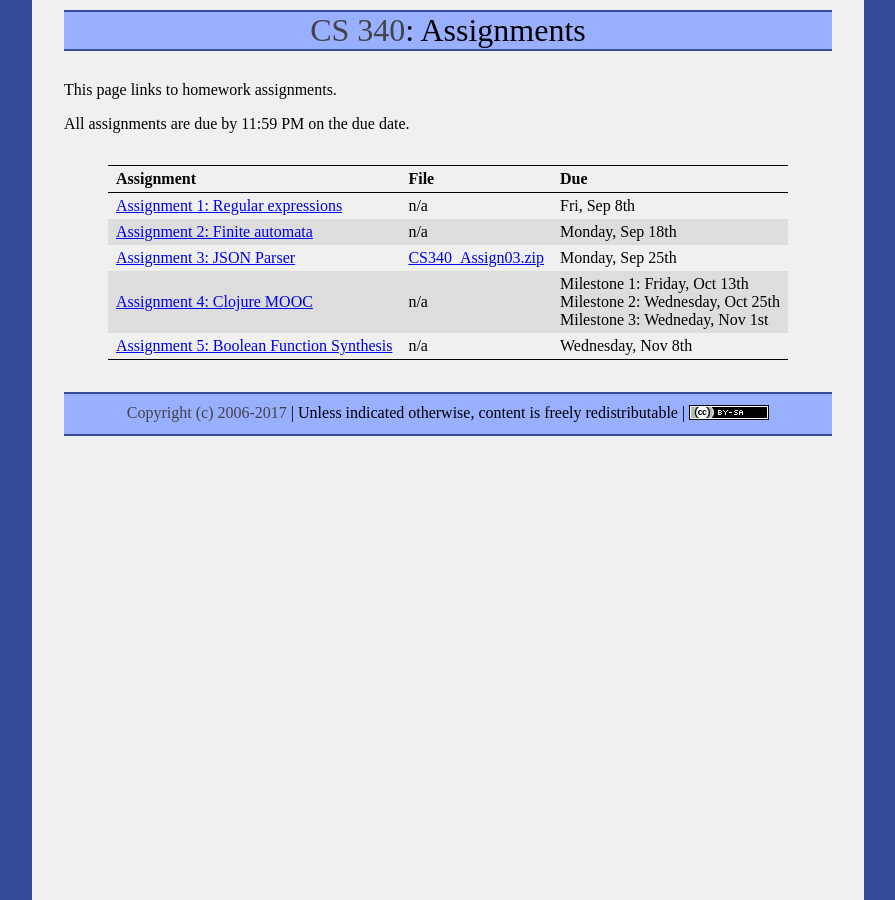
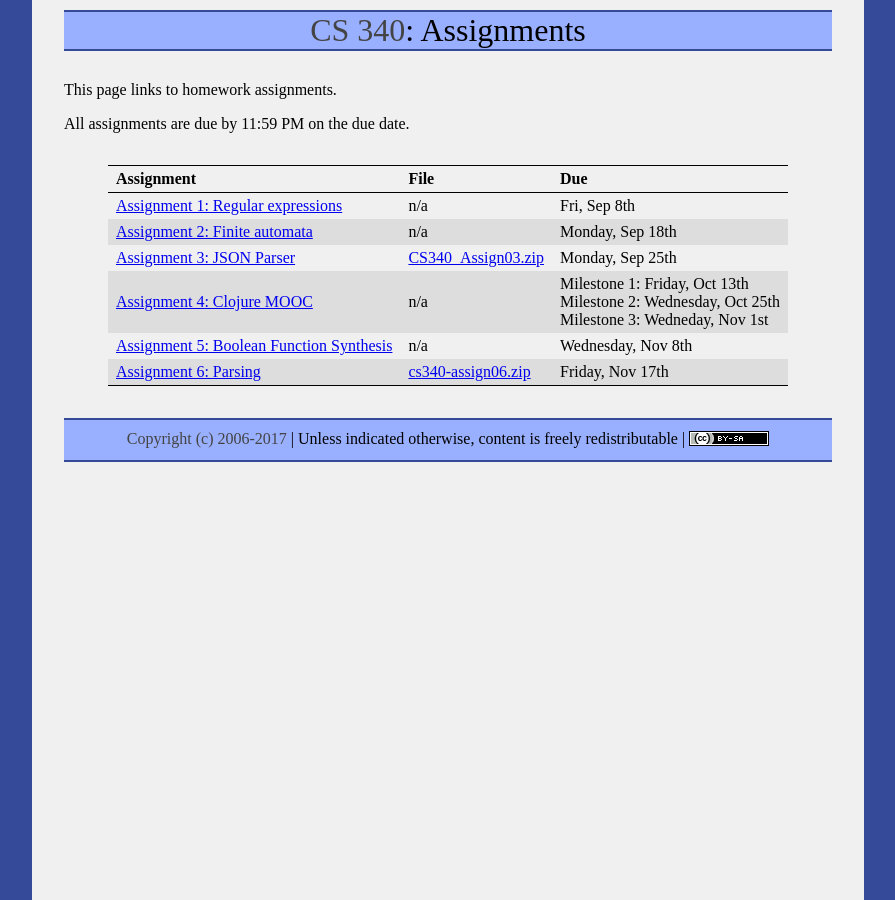
Before and after one commit to ycpcs/cs340-fall2017, a Jekyll site: the page built from assign/index.md, in a window 1280 px wide. Shown: the whole page, without its empty margins (192-1087 px from the left). Built offline with Jekyll 4.4.1, drawn with Linux system fonts in a browser that asks for light colours.

Commit message:
post assignment 6, update a6-8 skeletons

```diff
--- a/assign/index.md
+++ b/assign/index.md
@@ -14,9 +14,9 @@ All assignments are due by 11:59 PM on the due date.
 > [Assignment 3: JSON Parser](assign03.html) | [CS340\_Assign03.zip](CS340_Assign03.zip) | Monday, Sep 25th
 > [Assignment 4: Clojure MOOC](assign04.html) | n/a | Milestone 1: Friday, Oct 13th<br>Milestone 2: Wednesday, Oct 25th<br>Milestone 3: Wedneday, Nov 1st
 > [Assignment 5: Boolean Function Synthesis](assign05.html) | n/a | Wednesday, Nov 8th
+> [Assignment 6: Parsing](assign06.html) | [cs340-assign06.zip](cs340-assign06.zip) | Friday, Nov 17th
 
 <!--
-> [Assignment 6: Parsing](assign06.html) | [cs340-assign06.zip](cs340-assign06.zip) | Thursday, Nov 17th
 > [Assignment 7: Abstract Syntax Trees](assign07.html) | [cs340-assign07.zip](cs340-assign07.zip) | Tuesday, Dec 6th
 > [Assignment 8: Code Generation](assign08.html) | [cs340-assign08.zip](cs340-assign08.zip) | Tuesday, Dec 13th
 -->
```
Also changed, not shown: assign/assign06.md (+1 -1 lines), index.md (+1 -0 lines), 3 other files.
